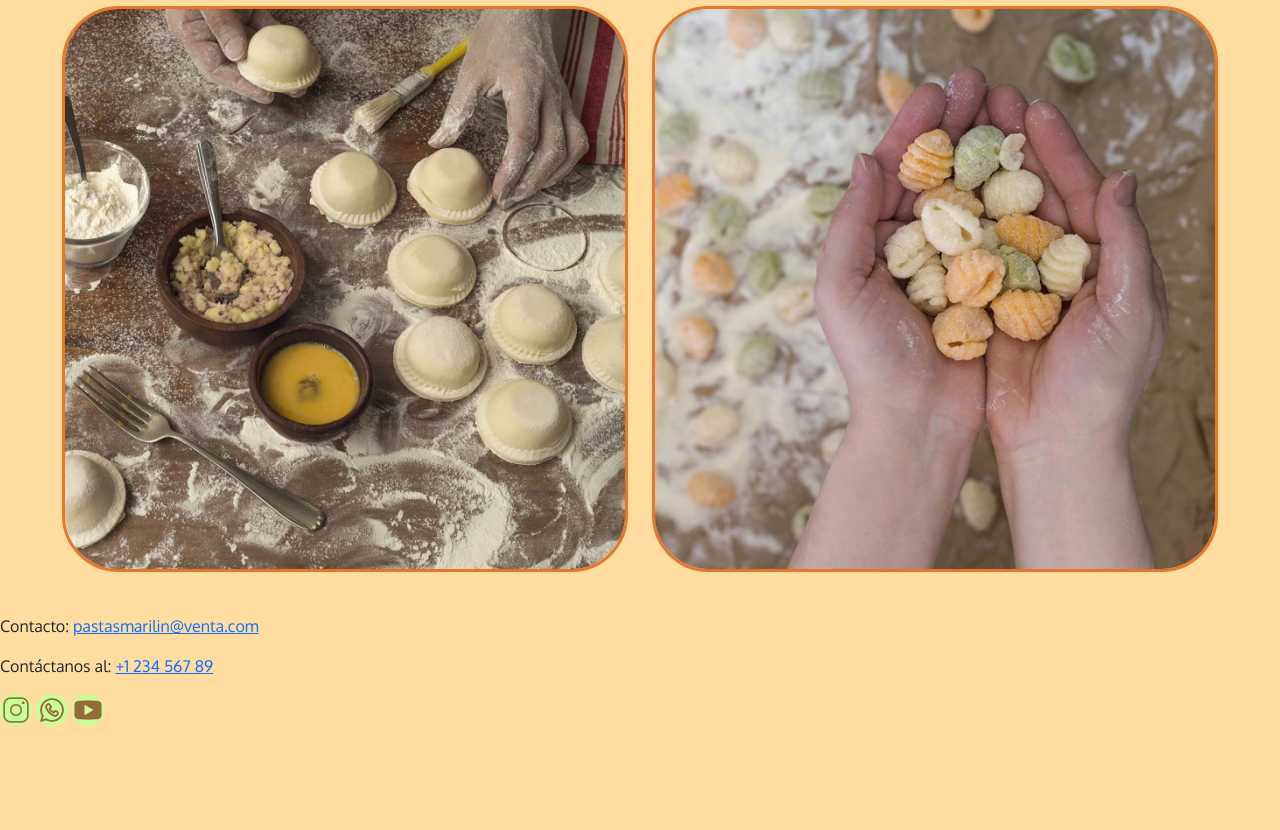
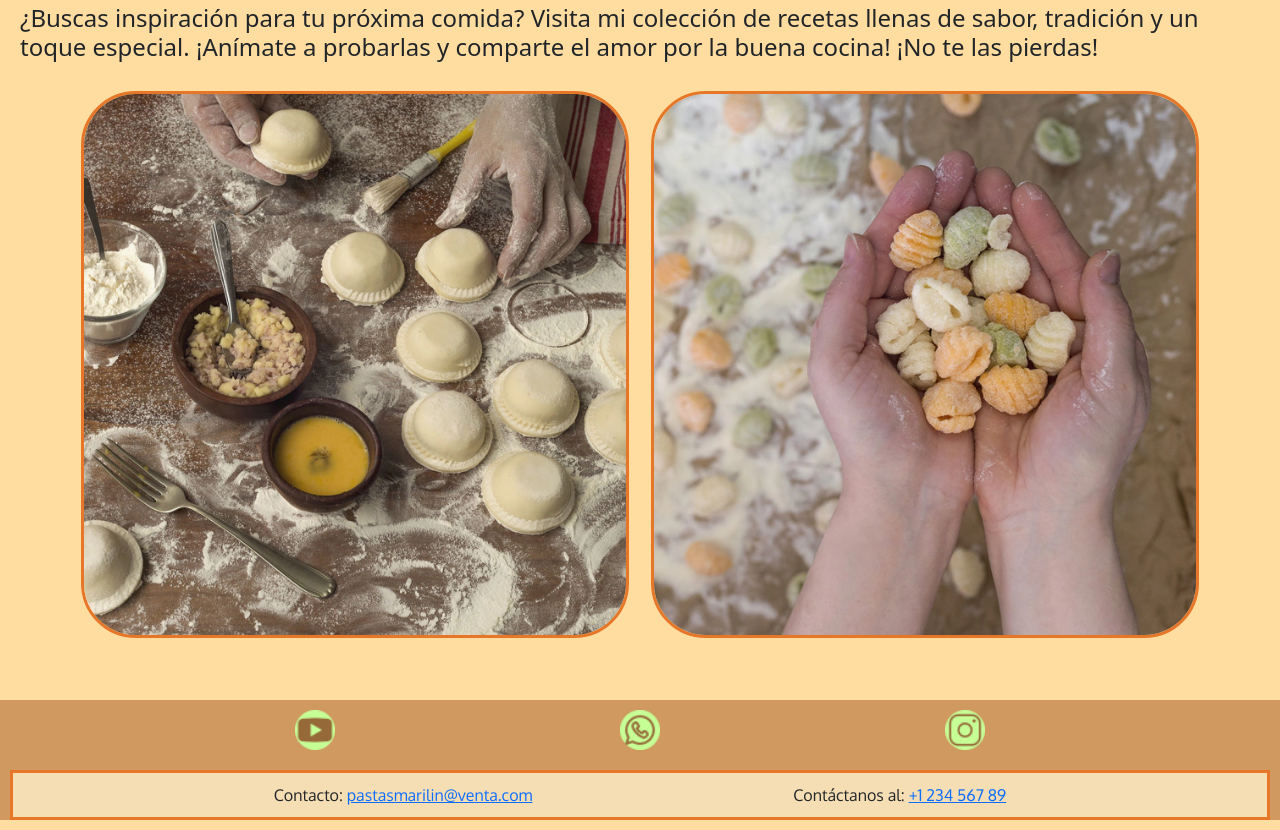
Before and after one commit to CamilaBrandalise/PastasMarilin, a plain HTML site: page pages/canalyoutube.html in a window 1280 px wide. Shown: the part 566-1396 px from the top of the page. Before the commit the page ends 1292 px from the top, so only its background shows below. Drawn offline with nearby package versions, Linux system fonts and the light colour scheme.

Commit message:
Modifiqué el footer de todas las paginas, modifiqué style y la mediaquery

```diff
--- a/pages/canalyoutube.html
+++ b/pages/canalyoutube.html
@@ -46,7 +46,7 @@
       </nav>
     </div>
   </header>
-  <main>
+  <main class="main-canal-youtube">
     <!-- Presentacion de canal de youtube a través de un video -->
     <section>
       <div>
@@ -60,6 +60,7 @@
 <!-- imagenes con link de algunas recetas -->
     <section>
       <h3>Estas son algunas de nuestras recetas</h3>
+      <h4>¿Buscas inspiración para tu próxima comida? Visita mi colección de recetas llenas de sabor, tradición y un toque especial. ¡Anímate a probarlas y comparte el amor por la buena cocina! ¡No te las pierdas!</h4>
     <div class="imagenes-recetas">
       <div>
         <a href="https://www.youtube.com/shorts/zGmhgABnYJY?feature=share" target="_blank">
@@ -75,15 +76,25 @@
 
   </main>
         <!-- Pie de página -->
-  <footer>
-    <p>Contacto: <a href="mailto:pastasmarilin@venta.com" target="_blank">pastasmarilin@venta.com</a></p>
-    <p>Contáctanos al: <a href="tel:+123456789">+1 234 567 89</a></p>
-    <div class="redes">
-      <img src="../assets/img/logotipo-instagram.png" alt="logotipo-instagram">
-      <img src="../assets/img/logotipo-whatsapp.png" alt="logotipo-whatsapp">
-      <img src="../assets/img/logotipo-youtube.png" alt="logotipo-youtube">
-    </div>
-  </footer>
+        <footer>
+          <div class="seccion-footer">
+            <div class="redes">
+              <a href="https://www.youtube.com/shorts/zGmhgABnYJY?feature=share" target="_blank">
+                <img img src="../assets/img/logotipo-youtube.png" alt="logotipo-instagram">
+                </a>
+              <a href="https://www.youtube.com/shorts/zGmhgABnYJY?feature=share" target="_blank">
+                <img src="../assets/img/logotipo-whatsapp.png" alt="logotipo-whatsapp">
+                </a>
+              <a href="https://www.youtube.com/shorts/zGmhgABnYJY?feature=share" target="_blank">
+                <img src="../assets/img/logotipo-instagram.png" alt="logotipo-youtube">
+                </a>
+            </div>
+            <div class="telefono-correo">
+              <p>Contacto: <a href="mailto:pastasmarilin@venta.com" target="_blank">pastasmarilin@venta.com</a></p>
+              <p>Contáctanos al: <a href="tel:+123456789">+1 234 567 89</a></p>
+            </div>
+          </div>
+        </footer>
   <script src="https://cdn.jsdelivr.net/npm/bootstrap@5.3.5/dist/js/bootstrap.bundle.min.js" integrity="sha384-k6d4wzSIapyDyv1kpU366/PK5hCdSbCRGRCMv+eplOQJWyd1fbcAu9OCUj5zNLiq" crossorigin="anonymous"></script>
 </body>
 </html>
--- a/styles/style.css
+++ b/styles/style.css
@@ -44,8 +44,6 @@ header{
 }
 
 
-
-
 /*Estilos de textos*/
 h1{
   color: #69e779;
@@ -75,6 +73,39 @@ text-align: center;
 p{
   font-family: "Oxygen",
     sans-serif;
+}
+
+/*Estructura del Pie de página*/
+.seccion-footer{
+  background-color: #CF995F;
+}
+
+.seccion-footer div{
+  display: flex;
+  align-items: center;
+}
+
+.redes{
+  padding: 10px;
+  justify-content: space-evenly;
+}
+.redes img{
+  height: 40px;
+  max-width: 100%;
+}
+
+.telefono-correo{
+  height: 50px;
+  display: flex;
+  flex-direction: row;
+  justify-content: space-evenly;
+  align-items: center;
+  background-color: wheat;
+  border: #e77728 solid;
+  margin: 10px;
+}
+.telefono-correo p{
+  margin: 0%;
 }
 
 
@@ -130,7 +161,6 @@ p{
   margin: 0 auto;
   width: 100%;
 }
-
 
 /*PAGINA PRODUCTOS*/
 /*Grilla de imagenes sección productos*/
@@ -196,7 +226,6 @@ p{
 
 
 /*PAGINA NUESTRA HISTORIA*/
-
 .seccion-nuestra-historia {
   width: 100%;
   display: flex;
@@ -214,7 +243,6 @@ p{
 }
 
 /*PAGINA CONTACTO*/
-
 .seccion-contactos{
   background-color: #ffdda1;
   display: flex;
@@ -242,7 +270,9 @@ width: 100%;
   justify-content: center;
   padding: 10px 50px 30px 50px;
 }
-
+.main-canal-youtube{
+  margin: 20px;
+}
 .imagenes-recetas{
   background-color: #ffdda1;
   display: flex;
@@ -262,8 +292,6 @@ width: 100%;
 }
 
 
-
-
 /*Version media*/
 
     @media (max-width: 756px){
@@ -281,10 +309,10 @@ width: 100%;
         flex-direction: column;
         padding: 0px;
       }
+
       .presentacion-inicio div{
         max-width: 100%;
         height: auto;
-
       }
 
       .presentacion-inicio iframe {
@@ -302,6 +330,7 @@ width: 100%;
       max-width: 100%;
       height: auto;
     }
+
 /*Page nuestra historia*/
     .seccion-nuestra-historia {
       flex-direction: column;
@@ -313,7 +342,6 @@ width: 100%;
     }
 
     /*Page productos*/
-
 .grilla-productos{
   grid-template-columns: 1fr 1fr;
   grid-template-rows: repeat(4, 1fr);
@@ -324,18 +352,21 @@ width: 100%;
   "img-7 img-8";
 }
 
-
 /*PAGINA CONTACTO*/
-
 .seccion-contactos{
   flex-direction: column;
 }
 .color-boton{
 width: 100%;
 }
+
 /*PAGINA CANAL YOUTUBE*/
 .imagenes-recetas{
   flex-direction: column ;
 }
 
+/*PIE DE PAGINA*/
+.telefono-correo{
+  flex-direction: column;
 }
+}
```
Also changed, not shown: index.html (+16 -7 lines), pages/contacto.html (+16 -6 lines), pages/nuestrahistoria.html (+16 -6 lines), pages/productos.html (+16 -6 lines).
